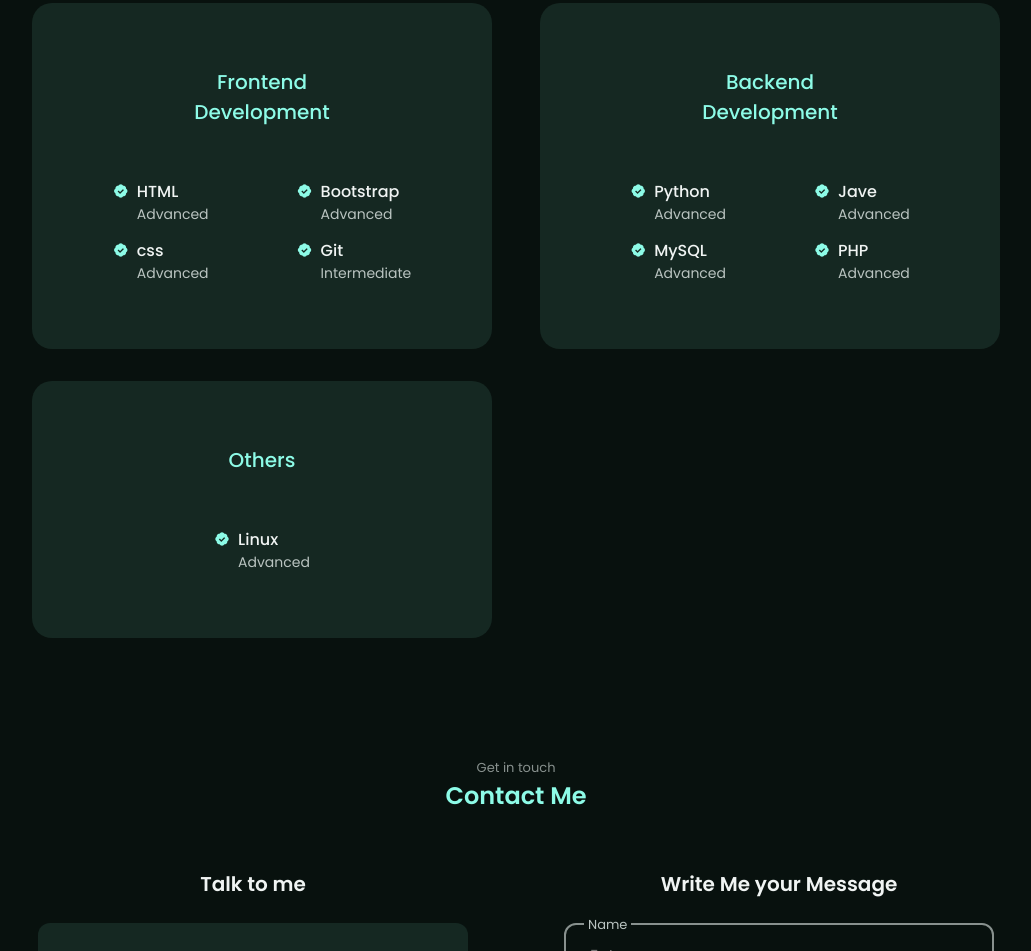
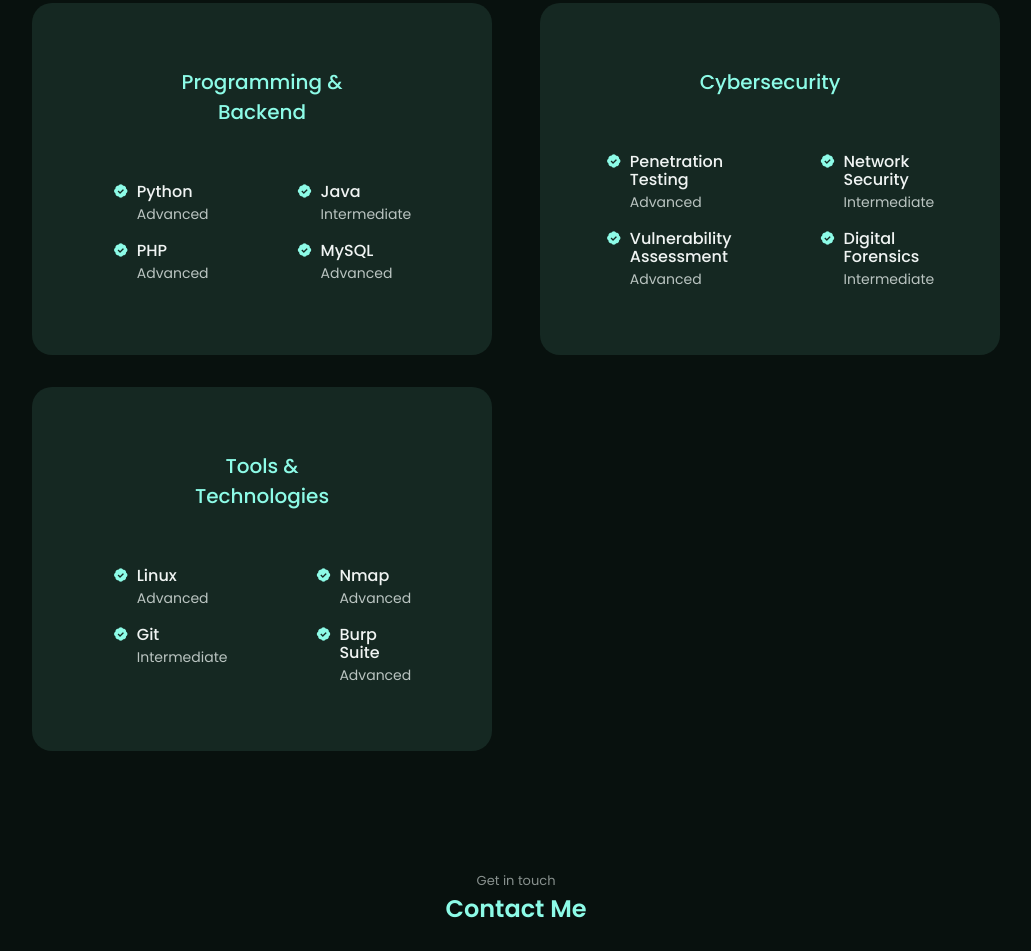
Before and after one commit to Amal7375/personal-web, a plain HTML site: page index.html in a window 1280 px wide. Shown: the part 1510-2461 px from the top of the page, without its empty margins (124-1155 px from the left). Drawn offline with nearby package versions, Linux system fonts and the light colour scheme.

Commit message:
Refactor index.html structure and content
The HTML structure has been updated, including new sections for skills and contact information, and improved formatting for better readability.

```diff
--- a/index.html
+++ b/index.html
@@ -128,62 +128,15 @@
     <h2 class="section__title">My Experience</h2>
 
     <div class="skills__container container grid">
+
+        <!-- Programming / Backend -->
         <div class="skills__content">
-                    <h3 class="skills__title">Frontend Development</h3>
+            <h3 class="skills__title">Programming & Backend</h3>
 
             <div class="skills__box">
                 <div class="skills__group">
                     <div class="skills__data">
                         <i class='bx bxs-badge-check'></i>
-
-                                <div>
-                                    <h3 class="skills__name">HTML</h3>
-                                    <span class="skills__level">Advanced</span>
-                                </div>
-                            </div>
-
-                            <div class="skills__data">
-                                <i class='bx bxs-badge-check'></i>
-
-                                <div>
-                                    <h3 class="skills__name">css</h3>
-                                    <span class="skills__level">Advanced</span>
-                                </div>
-                            </div>
-
-
-                        </div>
-                        <div class="skills__group">
-                            <div class="skills__data">
-                                <i class='bx bxs-badge-check'></i>
-
-                                <div>
-                                    <h3 class="skills__name">Bootstrap</h3>
-                                    <span class="skills__level">Advanced</span>
-                                </div>
-                            </div>
-
-                            <div class="skills__data">
-                                <i class='bx bxs-badge-check'></i>
-
-                                <div>
-                                    <h3 class="skills__name">Git</h3>
-                                    <span class="skills__level">Intermediate</span>
-                                </div>
-                            </div>
-                        </div>
-                    </div>
-                </div>
-
-                <div class="skills__content ">
-                    <h3 class="skills__title">Backend Development</h3>
-
-                    <div class="skills__box">
-                        <div class="skills__group">
-
-                            <div class="skills__data">
-                                <i class='bx bxs-badge-check'></i>
-
                         <div>
                             <h3 class="skills__name">Python</h3>
                             <span class="skills__level">Advanced</span>
@@ -192,27 +145,6 @@
 
                     <div class="skills__data">
                         <i class='bx bxs-badge-check'></i>
-
-                                <div>
-                                    <h3 class="skills__name">MySQL</h3>
-                                    <span class="skills__level">Advanced</span>
-                                </div>
-                            </div>
-                        </div>
-                        <div class="skills__group">
-
-                            <div class="skills__data">
-                                <i class='bx bxs-badge-check'></i>
-
-                                <div>
-                                    <h3 class="skills__name">Jave</h3>
-                                    <span class="skills__level">Advanced</span>
-                                </div>
-                            </div>
-
-                            <div class="skills__data">
-                                <i class='bx bxs-badge-check'></i>
-
                         <div>
                             <h3 class="skills__name">PHP</h3>
                             <span class="skills__level">Advanced</span>
@@ -220,22 +152,120 @@
                     </div>
                 </div>
 
+                <div class="skills__group">
+                    <div class="skills__data">
+                        <i class='bx bxs-badge-check'></i>
+                        <div>
+                            <h3 class="skills__name">Java</h3>
+                            <span class="skills__level">Intermediate</span>
                         </div>
                     </div>
-                <div class="skills__content d-flex justify-content-center ">
-                    <h3 class="skills__title">Others</h3>
+
+                    <div class="skills__data">
+                        <i class='bx bxs-badge-check'></i>
+                        <div>
+                            <h3 class="skills__name">MySQL</h3>
+                            <span class="skills__level">Advanced</span>
+                        </div>
+                    </div>
+                </div>
+            </div>
+        </div>
+
+        <!-- Cybersecurity -->
+        <div class="skills__content">
+            <h3 class="skills__title">Cybersecurity</h3>
 
             <div class="skills__box">
+                <div class="skills__group">
+
                     <div class="skills__data">
                         <i class='bx bxs-badge-check'></i>
+                        <div>
+                            <h3 class="skills__name">Penetration Testing</h3>
+                            <span class="skills__level">Advanced</span>
+                        </div>
+                    </div>
 
+                    <div class="skills__data">
+                        <i class='bx bxs-badge-check'></i>
+                        <div>
+                            <h3 class="skills__name">Vulnerability Assessment</h3>
+                            <span class="skills__level">Advanced</span>
+                        </div>
+                    </div>
+
+                </div>
+
+                <div class="skills__group">
+
+                    <div class="skills__data">
+                        <i class='bx bxs-badge-check'></i>
+                        <div>
+                            <h3 class="skills__name">Network Security</h3>
+                            <span class="skills__level">Intermediate</span>
+                        </div>
+                    </div>
+
+                    <div class="skills__data">
+                        <i class='bx bxs-badge-check'></i>
+                        <div>
+                            <h3 class="skills__name">Digital Forensics</h3>
+                            <span class="skills__level">Intermediate</span>
+                        </div>
+                    </div>
+
+                </div>
+            </div>
+        </div>
+
+        <!-- Tools -->
+        <div class="skills__content">
+            <h3 class="skills__title">Tools & Technologies</h3>
+
+            <div class="skills__box">
+                <div class="skills__group">
+
+                    <div class="skills__data">
+                        <i class='bx bxs-badge-check'></i>
                         <div>
                             <h3 class="skills__name">Linux</h3>
                             <span class="skills__level">Advanced</span>
                         </div>
                     </div>
+
+                    <div class="skills__data">
+                        <i class='bx bxs-badge-check'></i>
+                        <div>
+                            <h3 class="skills__name">Git</h3>
+                            <span class="skills__level">Intermediate</span>
                         </div>
                     </div>
+
+                </div>
+
+                <div class="skills__group">
+
+                    <div class="skills__data">
+                        <i class='bx bxs-badge-check'></i>
+                        <div>
+                            <h3 class="skills__name">Nmap</h3>
+                            <span class="skills__level">Advanced</span>
+                        </div>
+                    </div>
+
+                    <div class="skills__data">
+                        <i class='bx bxs-badge-check'></i>
+                        <div>
+                            <h3 class="skills__name">Burp Suite</h3>
+                            <span class="skills__level">Advanced</span>
+                        </div>
+                    </div>
+
+                </div>
+            </div>
+        </div>
+
     </div>
 </section>
 
```
Lines whose indentation alone changed are shown as unchanged.
